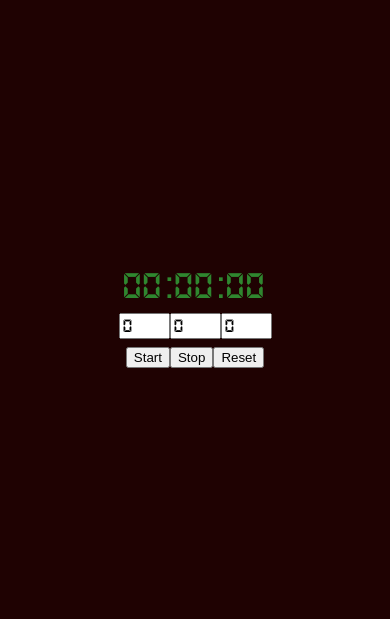
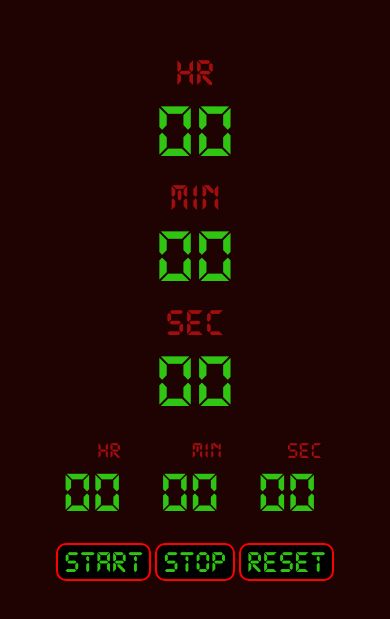
Before and after one commit to melketesfay/BrowserTimer, a plain HTML site: page index.html in a window 390 px wide. Shown: the part 105-724 px from the top of the page. Drawn offline with Linux system fonts and the light colour scheme.

Commit message:
optimized for mobile

```diff
--- a/index.html
+++ b/index.html
@@ -12,18 +12,33 @@
     <div class="container">
         <div class="display">
 
-            <div class="hour">00</div>:<div class="min">00</div>:<div class="sec">00</div>
+            <div class="display_hour">
+                <div class="text">HR</div>
+                <div class="hour" id="display">00</div>
+            </div>
+            <div class="display_min">
+                <div class="text">Min</div>
+                <div class="min" id="display">00</div>
+            </div>
+            <div class="display_sec">
+                <div class="text">Sec</div>
+                <div class="sec" id="display">00</div>
+            </div>
         </div>
+
         <div class="enterTime">
 
             <div class="hourInput">
-                <input id="hourInput" type="number" min="0" max="23" value="0" />
+                <label for="">Hr</label>
+                <input id="hourInput" type="number" min="0" max="23" value="00" placeholder="hr" />
             </div>
             <div class="minInput">
-                <input id="minInput" type="number" min="0" max="59" value="0" />
+                <label for="">Min</label>
+                <input id="minInput" type="number" min="0" max="59" value="00" />
             </div>
             <div class="secInput">
-                <input id="secInput" type="number" min="0" max="59" value="0" />
+                <label for="">Sec</label>
+                <input id="secInput" type="number" min="0" max="59" value="00" />
             </div>
         </div>
         <div class="control">
--- a/script.js
+++ b/script.js
@@ -3,6 +3,11 @@ let timer;
 let sec = 0;
 let min = 0;
 let hr = 0;
+
+document.querySelector(".secInput input").value = document
+  .querySelector(".secInput input")
+  .valuesec.toString()
+  .padStart(2, "0");
 
 function setValues() {
   if (!timer) {
@@ -48,9 +53,13 @@ function secondCounter() {
     --hr;
   }
   if (hr == 0 && min == 0) {
-    document.querySelector(".display").style.color = "red";
+    document
+      .querySelectorAll("#display")
+      .forEach((e) => (e.style.color = "red"));
   } else {
-    document.querySelector(".display").style.color = "rgb(47, 135, 47)";
+    document
+      .querySelectorAll("#display")
+      .forEach((e) => (e.style.color = "rgb(49, 197, 19)"));
   }
 
   let arr = [secEdited, minEdited, hrEdited];
@@ -98,7 +107,10 @@ function resetCounter() {
   document.querySelector(".sec").innerHTML = "00";
   document.querySelector(".min").innerHTML = "00";
   document.querySelector(".hour").innerHTML = "00";
-  document.querySelector(".secInput input").value = "0";
-  document.querySelector(".minInput input").value = "0";
-  document.querySelector(".hourInput input").value = "0";
+  document.querySelector(".secInput input").value = "00";
+  document.querySelector(".minInput input").value = "00";
+  document.querySelector(".hourInput input").value = "00";
+  document
+    .querySelectorAll("#display")
+    .forEach((e) => (e.style.color = "rgb(49, 197, 19)"));
 }
--- a/style.css
+++ b/style.css
@@ -42,42 +42,198 @@ body {
     gap: 0vw;
     font-family: Digital;
     font-weight: 900;
-    color: rgb(47, 135, 47);
-    font-size: 10vw;
-}
-
-.sec {
-    min-width: 11vw;
+    gap: 2vw;
 
 }
 
-.min {
+.hour,
+.min,
+.sec {
+    color: rgb(49, 197, 19);
+    font-size: 10vw;
+    justify-self: center;
+    align-self: center;
     min-width: 11vw;
 }
 
-.hour {
+.text {
+    font-size: 5vw;
+    justify-self: center;
+    align-self: center;
+    color: rgb(161, 14, 14);
+}
+
+.display_sec,
+.display_min,
+.display_hour {
     min-width: 11vw;
+    display: flex;
+    flex-direction: column;
+    justify-content: center;
+    align-items: center;
+
+    font-size: 1vw;
 }
+
+
 
 .enterTime {
     display: flex;
     justify-content: center;
+    align-items: center;
+    margin-left: 1vw;
     gap: 0vw;
 
 }
 
 .enterTime input {
-    font-size: 5vw;
-    min-width: 6vw;
+    font-size: 7vw;
+    font-weight: 900;
+    max-width: 9vw;
     font-family: Digital;
-    ;
+    background-color: rgb(31, 2, 2);
+    color: rgb(49, 197, 19);
+    outline-style: none;
+    appearance: none;
+    border: none;
+
 }
+
+.enterTime label {
+    font-size: 4vw;
+    font-weight: 900;
+    max-width: 9vw;
+    font-family: Digital;
+    background-color: rgb(31, 2, 2);
+    color: rgb(161, 14, 14);
+    outline-style: none;
+    appearance: none;
+    border: none;
+
+}
+
+
+
+.enterTime div {
+    display: flex;
+    justify-content: space-between;
+    align-items: center;
+    flex-direction: column;
+}
+
+input[type=number]::-webkit-inner-spin-button,
+input[type=number]::-webkit-outer-spin-button {
+
+    -webkit-appearance: "Always Show Up/Down Arrows";
+
+    color: rgb(49, 197, 19);
+
+}
+
+
+
 
 .control {
     display: flex;
     justify-content: center;
+    gap: 1vw;
+}
+
+.control button {
+    font-size: 4vw;
+    border-radius: 1rem;
+    background-color: rgb(0, 0, 0);
+    color: rgb(49, 197, 19);
+    font-family: Digital;
+    border: 2px solid red;
 }
 
 
 
-@media only screen and (max-width: 600px) {}
+@media only screen and (max-width: 600px) {
+
+
+
+    .display {
+        min-width: 11vw;
+        display: flex;
+        flex-direction: column;
+        justify-content: center;
+        align-items: center;
+
+
+    }
+
+    .hour,
+    .min,
+    .sec {
+        color: rgb(49, 197, 19);
+        font-size: 20vw;
+        justify-self: center;
+        align-self: center;
+        min-width: 11vw;
+    }
+
+    .text {
+        font-size: 10vw;
+        justify-self: center;
+        align-self: center;
+        color: rgb(161, 14, 14);
+    }
+
+    .enterTime input {
+        font-size: 15vw;
+        font-weight: 900;
+        max-width: 25vw;
+        font-family: Digital;
+        background-color: rgb(31, 2, 2);
+        color: rgb(49, 197, 19);
+        outline-style: none;
+        appearance: none;
+        border: none;
+
+    }
+
+    input[type=number]::-webkit-inner-spin-button,
+    input[type=number]::-webkit-outer-spin-button {
+
+        -webkit-appearance: "Always Show Up/Down Arrows";
+
+        color: rgb(49, 197, 19);
+
+    }
+
+
+    .enterTime label {
+        font-size: 6vw;
+        font-weight: 900;
+        max-width: 9vw;
+        font-family: Digital;
+        background-color: rgb(31, 2, 2);
+        color: rgb(161, 14, 14);
+        outline-style: none;
+        appearance: none;
+        border: none;
+
+    }
+
+    .control button {
+        font-size: 8vw;
+        border-radius: 1rem;
+        background-color: rgb(0, 0, 0);
+        color: rgb(49, 197, 19);
+        font-family: Digital;
+        border: 2px solid red;
+    }
+
+    .enterTime {
+
+        margin-left: 6vw;
+
+
+    }
+
+    .container {
+        gap: 5vw;
+    }
+}
```
